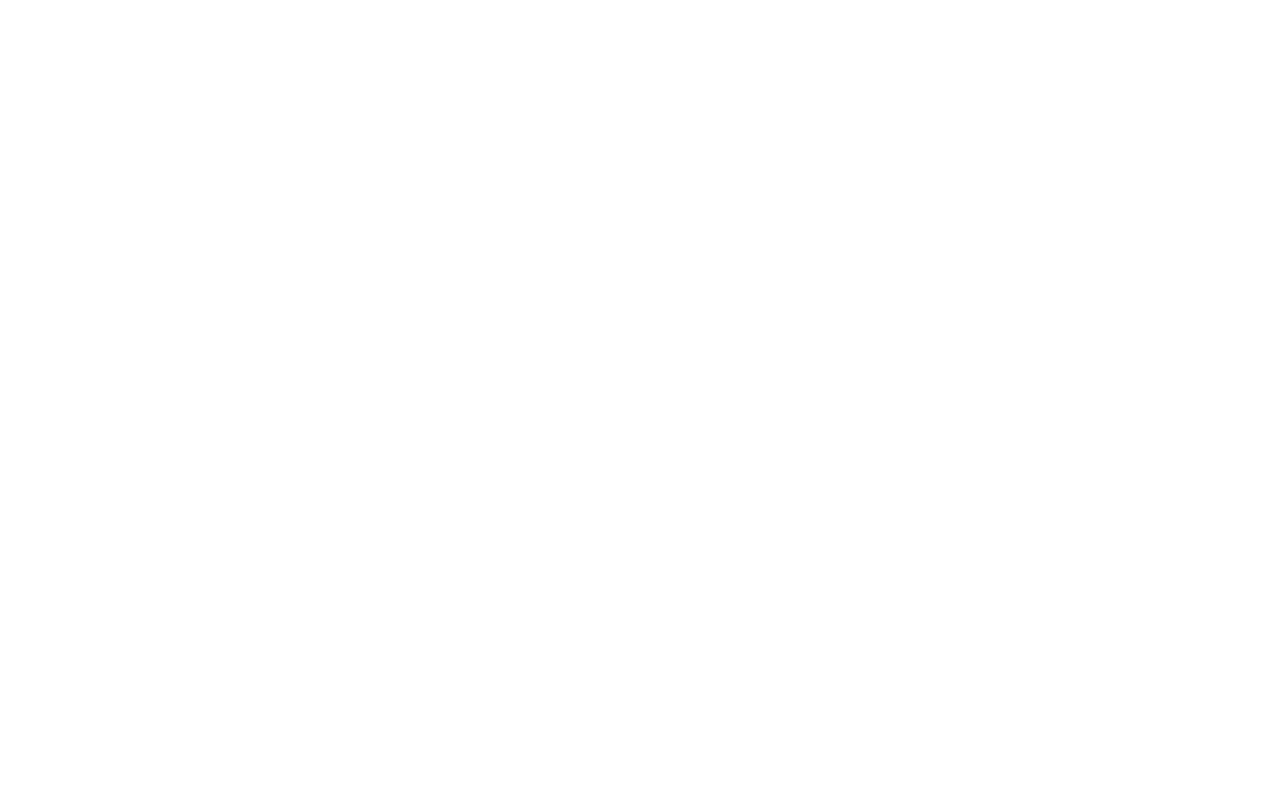
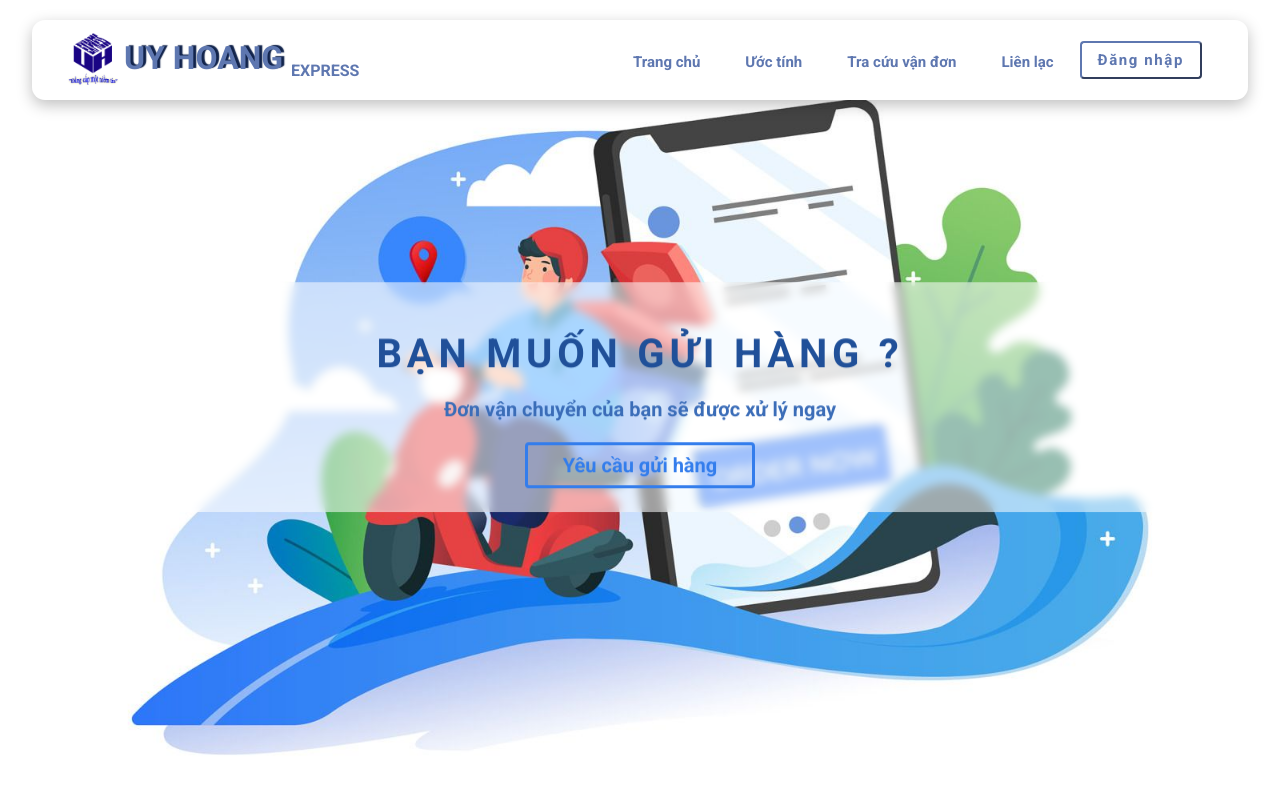
Before and after one commit to tvphuc86/LuanVan, a React (Create React App) app: page / in a window 1280 px wide. Before the commit this address had no page. Shown: the top 800 px of the page. Built offline with nearby package versions, Linux system fonts and the light colour scheme.

Commit message:
second commi53

```diff
--- a/src/App.js
+++ b/src/App.js
@@ -49,8 +49,8 @@ function App() {
     <div className="App">
 
       <Routes>
-        <Route path='/LuanVan/' element={<Home />}></Route>
-        <Route path="/LuanVan/*" element={<Home />}> </Route>
+        <Route path='/' element={<Home />}></Route>
+        <Route path="/*" element={<Home />}> </Route>
         <Route path="/trang-chu" element={<Home />}> </Route>
         <Route path="/uoc-tinh" element={<UocTinh />}> </Route>
         <Route path="/lien-lac" element={<Contact />}> </Route>
```
